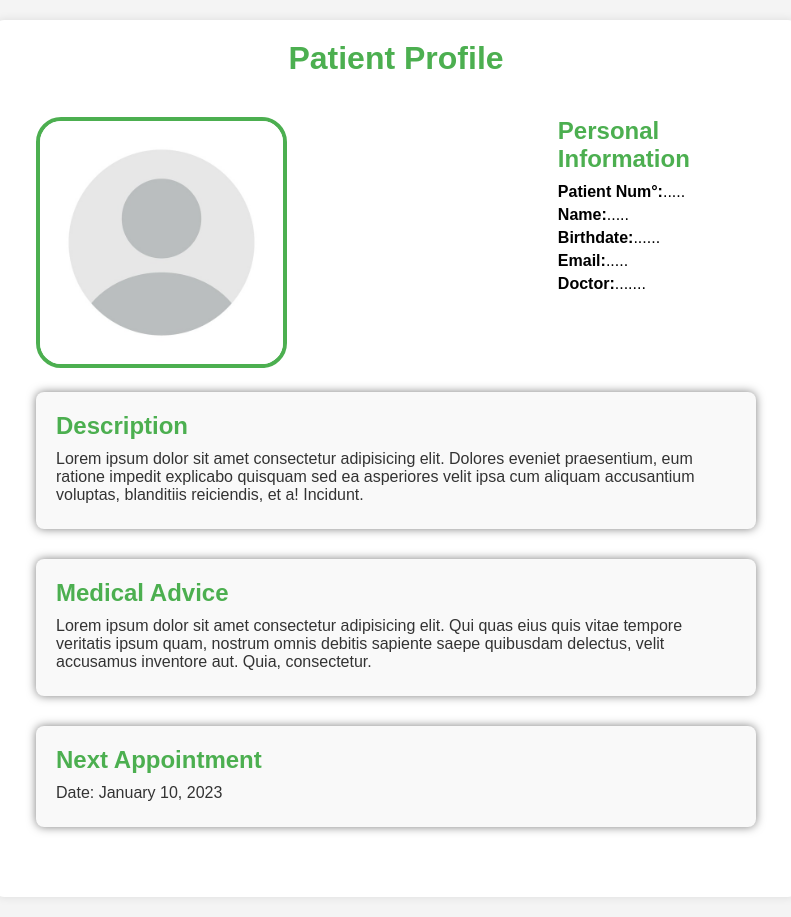
After one commit to 14022003F/project, a PHP site: page /fich.php in a window 1280 px wide. The commit adds this page. Shown: the whole page, without its empty margins (244-1035 px from the left). Run offline with PHP 8.4, Linux system fonts and the light colour scheme.

Commit message:
new file:   fich.css 	new file:   fich.php 	modified:   loginpat.css 	modified:   loginpat1.php 	modified:   loginpat2.php 	new file:   photo1.jpg

```diff
--- /dev/null
+++ b/fich.css
@@ -0,0 +1,83 @@
+/* Reset default margin and padding */
+* {
+    margin: 0;
+    padding: 0;
+    box-sizing: border-box;
+}
+
+/* Global styles */
+body {
+    font-family: Arial, sans-serif;
+    background-color: #f4f4f4;
+}
+
+.container {
+    max-width: 800px;
+    margin: 20px auto;
+    padding: 20px;
+    background-color: #fff;
+    border-radius: 8px;
+    box-shadow: 0 0 10px rgba(0, 0, 0, 0.1);
+}
+
+h1 {
+    text-align: center;
+    margin-bottom: 20px;
+    color: #4CAF50; /* Greenish color */
+}
+
+.profile {
+    padding: 20px;
+}
+
+.profile h2 {
+    margin-bottom: 10px;
+    color: #4CAF50; /* Greenish color */
+}
+
+.profile p {
+    margin-bottom: 5px;
+}
+
+.profile-details {
+    display: flex;
+    align-items: flex-start;
+    margin-bottom: 20px;
+}
+
+.profile-photo {
+    margin-right: 20px;
+}
+
+.profile-photo img {
+    max-width: 50%;
+    height: auto;
+    border-radius: 10%; /* Make the photo round */
+    border: 4px solid #4CAF50; /* Greenish border */
+}
+
+.patient-info {
+    flex-grow: 1;
+}
+
+.description,
+.medical-advice,
+.appointments {
+    margin-bottom: 30px;
+    padding: 20px;
+    background-color: #f9f9f9; /* Light grey background */
+    border-radius: 8px;
+    box-shadow: 0 0 10px rgba(0, 0, 0, 0.5);
+}
+
+.description h2,
+.medical-advice h2,
+.appointments h2 {
+    color: #4CAF50; /* Greenish color */
+}
+
+.description p,
+.medical-advice p,
+.appointments p {
+    color: #333; /* Dark grey color */
+}
--- /dev/null
+++ b/fich.php
@@ -0,0 +1,46 @@
+<!DOCTYPE html>
+<html lang="en">
+<head>
+    <meta charset="UTF-8">
+    <meta name="viewport" content="width=device-width, initial-scale=1.0">
+    <title>Patient Profile</title>
+    <link rel="stylesheet" href="fich.css">
+</head>
+<body>
+    <div class="container">
+        <h1>Patient Profile</h1>
+        <div class="profile">
+            <div class="profile-details">
+                <div class="profile-photo">
+                    <img src="photo1.jpg" alt="Patient Photo">
+                </div>
+                <div class="patient-info">
+                    <h2>Personal Information</h2>
+                    <p><strong>Patient Num°:</strong>.....</p>
+                    <p><strong>Name:</strong>.....</p>
+                    <p><strong>Birthdate:</strong>......</p>
+                    <p><strong>Email:</strong>.....</p>
+                    <p><strong>Doctor:</strong>.......</p>
+                    <!-- Add more personal details here -->
+                </div>
+            </div>
+            <div class="description">
+                <h2>Description</h2>
+                <p>Lorem ipsum dolor sit amet consectetur adipisicing elit. Dolores eveniet praesentium,
+                     eum ratione impedit explicabo quisquam sed ea asperiores velit ipsa cum aliquam accusantium voluptas,
+                      blanditiis reiciendis, et a! Incidunt.</p>
+            </div>
+            <div class="medical-advice">
+                <h2>Medical Advice</h2>
+                <p>Lorem ipsum dolor sit amet consectetur adipisicing elit. Qui quas eius quis vitae tempore veritatis ipsum quam,
+                     nostrum omnis debitis sapiente saepe quibusdam delectus, velit accusamus inventore aut. Quia, consectetur.</p>
+            </div>
+            <div class="appointments">
+                <h2>Next Appointment</h2>
+                <p>Date: January 10, 2023</p>
+                <!-- Add more appointment details here -->
+            </div>
+        </div>
+    </div>
+</body>
+</html>
--- a/loginpat.css
+++ b/loginpat.css
@@ -15,7 +15,7 @@
   text-align: center;
   box-shadow: 0 0 20px 0 rgba(0, 0, 0, 0.2), 0 5px 5px 0 rgba(0, 0, 0, 0.24);
 }
-.form input {
+.form-input {
   font-family: "Roboto", sans-serif;
   outline: 0;
   background: #f2f2f2;
@@ -26,7 +26,7 @@
   box-sizing: border-box;
   font-size: 14px;
 }
-.form button {
+.form .form-btn {
   font-family: "Roboto", sans-serif;
   text-transform: uppercase;
   outline: 0;
@@ -40,7 +40,7 @@
   transition: all 0.3 ease;
   cursor: pointer;
 }
-.form button:hover,.form button:active,.form button:focus {
+.form .form-btn:hover,.form .form-btn:active,.form .form-btn:focus {
   background: #43A047;
 }
 .form .message {
```
Also changed, not shown: loginpat1.php (+9 -11 lines), loginpat2.php (+15 -16 lines), photo1.jpg (added).
